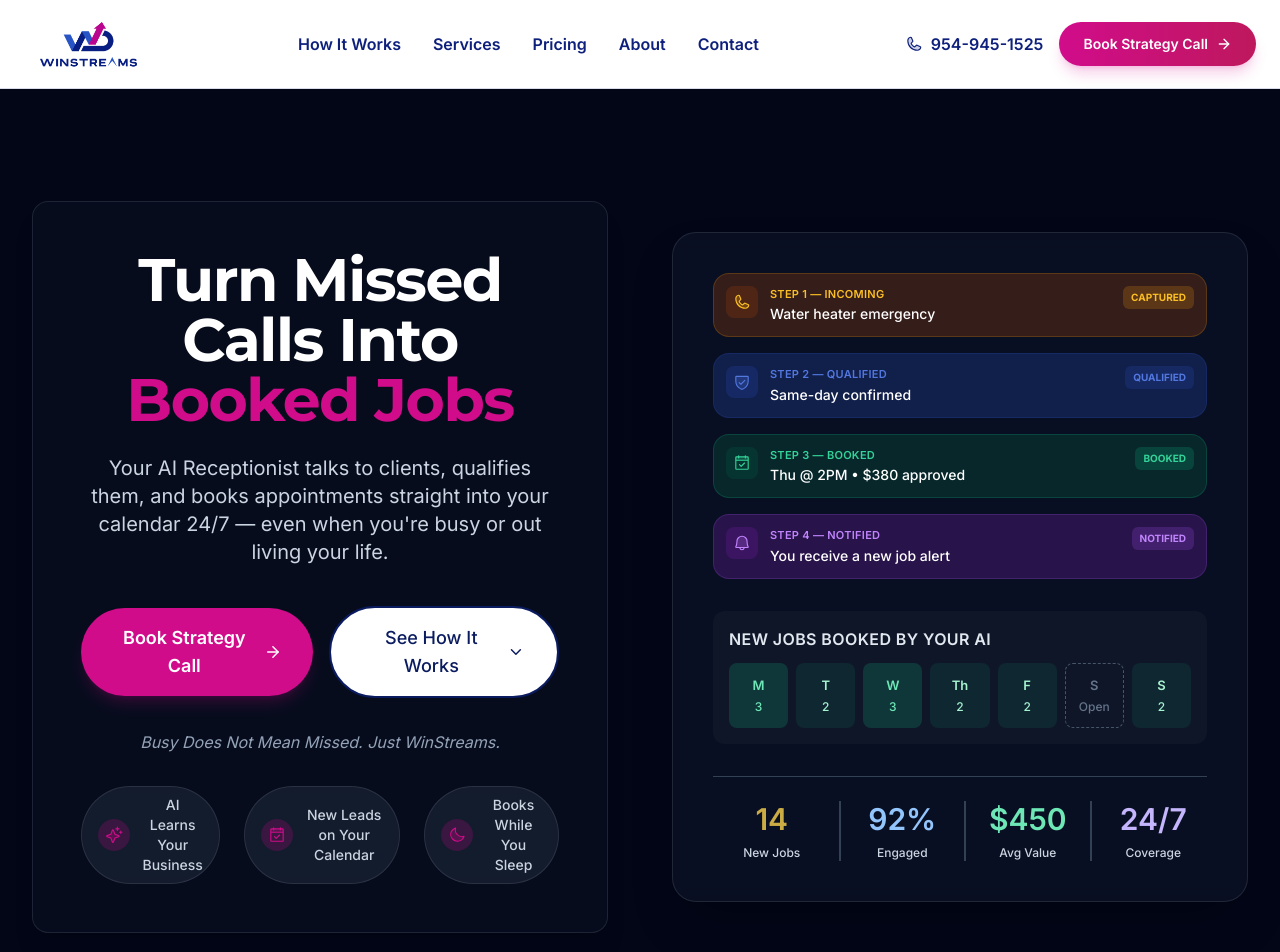
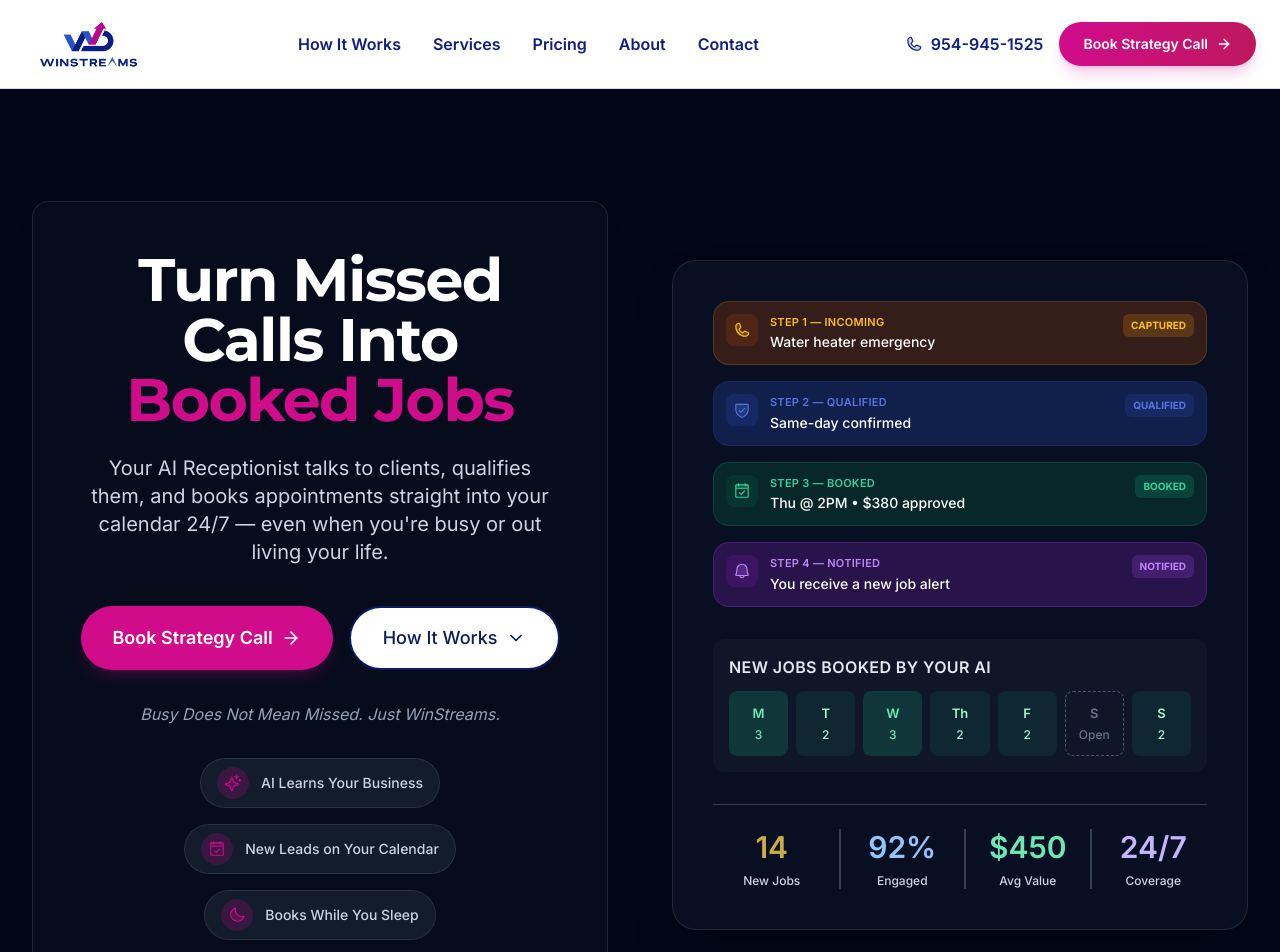
Before and after one commit to winstreams/winstreams-homepage-main, a React (Vite) app: page / in a window 1280 px wide. Shown: the top 952 px of the page. Built offline with nearby package versions, Linux system fonts and the light colour scheme; the HTML template or start-up script is replaced by a standard one.

Commit message:
New Hero 3 12/24

```diff
--- a/src/components/Hero.tsx
+++ b/src/components/Hero.tsx
@@ -80,7 +80,7 @@ const Hero = () => {
     { id: "sun", day: "S", jobs: 2 },
   ];
 
-  // Benefits pills (Left Column) - matching Services page exactly
+  // Benefits pills (Left Column)
   const benefits: Benefit[] = [
     { id: "learn", icon: Sparkle, label: "AI Learns Your Business" },
     { id: "calendar", icon: CalendarCheck, label: "New Leads on Your Calendar" },
@@ -132,29 +132,28 @@ const Hero = () => {
         <div className="grid lg:grid-cols-2 gap-12 lg:gap-16 items-center">
           {/* LEFT COLUMN - Hero Card */}
           <div className="w-full max-w-4xl lg:max-w-none mx-auto lg:mx-0">
-            {/* Frosted glass panel - matching Services page exactly */}
             <div className="bg-slate-900/40 backdrop-blur-sm border border-white/10 rounded-2xl p-8 md:p-12 shadow-xl text-center">
-              {/* HEADLINE - matching Services: text-4xl sm:text-5xl md:text-6xl */}
+              {/* HEADLINE */}
               <h1 className="text-4xl sm:text-5xl md:text-6xl font-bold leading-tight tracking-tight mb-6">
                 <span className="text-white">Turn Missed Calls Into </span>
                 <span className="text-brand-magenta">Booked Jobs</span>
               </h1>
 
-              {/* SUBHEAD - matching Services: text-lg md:text-xl */}
+              {/* SUBHEAD */}
               <p className="text-lg md:text-xl text-slate-300 leading-relaxed mb-10 max-w-3xl mx-auto">
                 Your AI Receptionist talks to clients, qualifies them, and books
                 appointments straight into your calendar 24/7 — even when you're
                 busy or out living your life.
               </p>
 
-              {/* CTAs - matching Services page button sizing and layout */}
-              <div className="flex flex-col sm:flex-row gap-4 justify-center items-center mb-8">
-                {/* Primary CTA - matches Services: px-8 py-4 text-lg */}
+              {/* CTAs - Simplified shorter text */}
+              <div className="flex flex-col sm:flex-row gap-4 justify-center items-stretch mb-8">
+                {/* Primary CTA */}
                 <button
                   type="button"
                   onClick={handleCTAClick}
                   aria-label="Book a strategy call"
-                  className="w-full sm:w-auto group inline-flex items-center justify-center gap-2 rounded-full bg-brand-magenta px-8 py-4 text-lg font-semibold text-white shadow-lg shadow-brand-magenta/20 hover:scale-105 hover:shadow-xl hover:shadow-brand-magenta/30 transition-all duration-300 focus:outline-none focus:ring-2 focus:ring-brand-magenta focus:ring-offset-2 focus:ring-offset-slate-950 active:scale-95"
+                  className="group inline-flex items-center justify-center gap-2 rounded-full bg-brand-magenta px-8 py-4 text-lg font-semibold text-white shadow-lg shadow-brand-magenta/20 hover:scale-105 hover:shadow-xl hover:shadow-brand-magenta/30 transition-all duration-300 focus:outline-none focus:ring-2 focus:ring-brand-magenta focus:ring-offset-2 focus:ring-offset-slate-950 active:scale-95 whitespace-nowrap"
                 >
                   Book Strategy Call
                   <ArrowRight
@@ -163,42 +162,42 @@ const Hero = () => {
                   />
                 </button>
 
-                {/* Secondary CTA - white to navy transition */}
+                {/* Secondary CTA */}
                 <button
                   type="button"
                   onClick={scrollToHowItWorks}
                   aria-label="See how our AI receptionist works"
-                  className="w-full sm:w-auto inline-flex items-center justify-center gap-2 rounded-full border-2 border-brand-navy bg-white text-brand-navy px-8 py-4 text-lg font-medium hover:bg-brand-navy hover:text-white transition-all duration-300 focus:outline-none focus:ring-2 focus:ring-white/50 focus:ring-offset-2 focus:ring-offset-slate-950"
+                  className="inline-flex items-center justify-center gap-2 rounded-full border-2 border-brand-navy bg-white text-brand-navy px-8 py-4 text-lg font-medium hover:bg-brand-navy hover:text-white transition-all duration-300 focus:outline-none focus:ring-2 focus:ring-white/50 focus:ring-offset-2 focus:ring-offset-slate-950 whitespace-nowrap"
                 >
-                  See How It Works
+                  How It Works
                   <ChevronDown className="w-5 h-5" aria-hidden="true" />
                 </button>
               </div>
 
-              {/* Tagline - matching Services: text-slate-400 italic text-base */}
+              {/* Tagline */}
               <p className="text-slate-400 italic text-base mb-8">
                 Busy Does Not Mean Missed. Just WinStreams.
               </p>
 
-              {/* Benefits Pills - matching Services page design EXACTLY */}
-              <div className="flex flex-col md:flex-row justify-center gap-4 md:gap-6">
+              {/* Benefits Pills - Better wrapping for desktop */}
+              <div className="flex flex-wrap justify-center gap-3 lg:gap-4">
                 <div className="flex items-center gap-3 bg-slate-800/50 backdrop-blur-sm rounded-full px-4 py-2 border border-white/10">
                   <div className="w-8 h-8 rounded-full bg-brand-magenta/20 flex items-center justify-center flex-shrink-0">
                     <Sparkle size={18} weight="duotone" className="text-brand-magenta" />
                   </div>
-                  <span className="text-sm text-slate-300 font-medium">AI Learns Your Business</span>
+                  <span className="text-sm text-slate-300 font-medium whitespace-nowrap">AI Learns Your Business</span>
                 </div>
                 <div className="flex items-center gap-3 bg-slate-800/50 backdrop-blur-sm rounded-full px-4 py-2 border border-white/10">
                   <div className="w-8 h-8 rounded-full bg-brand-magenta/20 flex items-center justify-center flex-shrink-0">
                     <CalendarCheck size={18} weight="duotone" className="text-brand-magenta" />
                   </div>
-                  <span className="text-sm text-slate-300 font-medium">New Leads on Your Calendar</span>
+                  <span className="text-sm text-slate-300 font-medium whitespace-nowrap">New Leads on Your Calendar</span>
                 </div>
                 <div className="flex items-center gap-3 bg-slate-800/50 backdrop-blur-sm rounded-full px-4 py-2 border border-white/10">
                   <div className="w-8 h-8 rounded-full bg-brand-magenta/20 flex items-center justify-center flex-shrink-0">
                     <Moon size={18} weight="duotone" className="text-brand-magenta" />
                   </div>
-                  <span className="text-sm text-slate-300 font-medium">Books While You Sleep</span>
+                  <span className="text-sm text-slate-300 font-medium whitespace-nowrap">Books While You Sleep</span>
                 </div>
               </div>
             </div>
@@ -256,7 +255,6 @@ const Hero = () => {
                   NEW JOBS BOOKED BY YOUR AI
                 </div>
 
-                {/* Updated grid with better mobile spacing */}
                 <div className="grid grid-cols-7 gap-1.5 sm:gap-2 text-center text-[11px]">
                   {weeklyJobs.map((item) => (
                     <div
@@ -270,7 +268,6 @@ const Hero = () => {
                       }`}
                     >
                       <span className="text-[13px] font-semibold">{item.day}</span>
-                      {/* Removed "Jobs" text, showing just the number */}
                       <span className="text-xs font-medium whitespace-nowrap">
                         {item.isOpen ? "Open" : item.jobs}
                       </span>
@@ -279,10 +276,9 @@ const Hero = () => {
                 </div>
               </div>
 
-              {/* Metrics row - fixed spacing to move right 3 metrics leftward */}
+              {/* Metrics row */}
               <div className="mt-6 pt-6 border-t border-slate-700">
                 <div className="grid grid-cols-4 gap-2">
-                  {/* First metric - no border */}
                   <div className="flex flex-col items-center justify-start">
                     <div className="text-xl md:text-2xl lg:text-3xl font-semibold text-amber-300/80 mb-2">
                       {totalJobs}
@@ -292,7 +288,6 @@ const Hero = () => {
                     </div>
                   </div>
 
-                  {/* Metrics 2-4 with left border and reduced left padding */}
                   <div className="flex flex-col items-center justify-start border-l-2 border-slate-700 pl-2">
                     <div className="text-xl md:text-2xl lg:text-3xl font-semibold text-blue-300 mb-2">
                       92%
```
